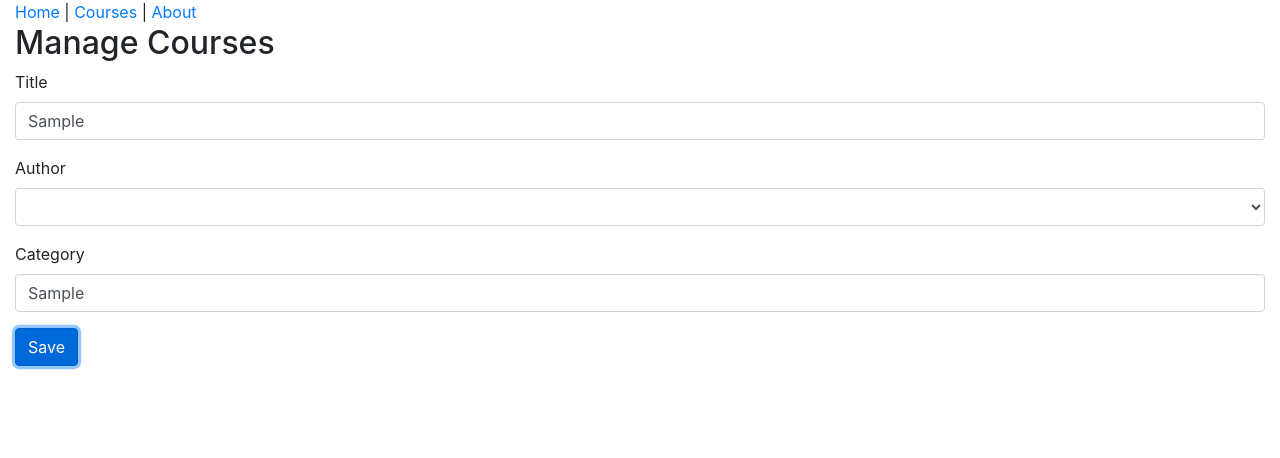
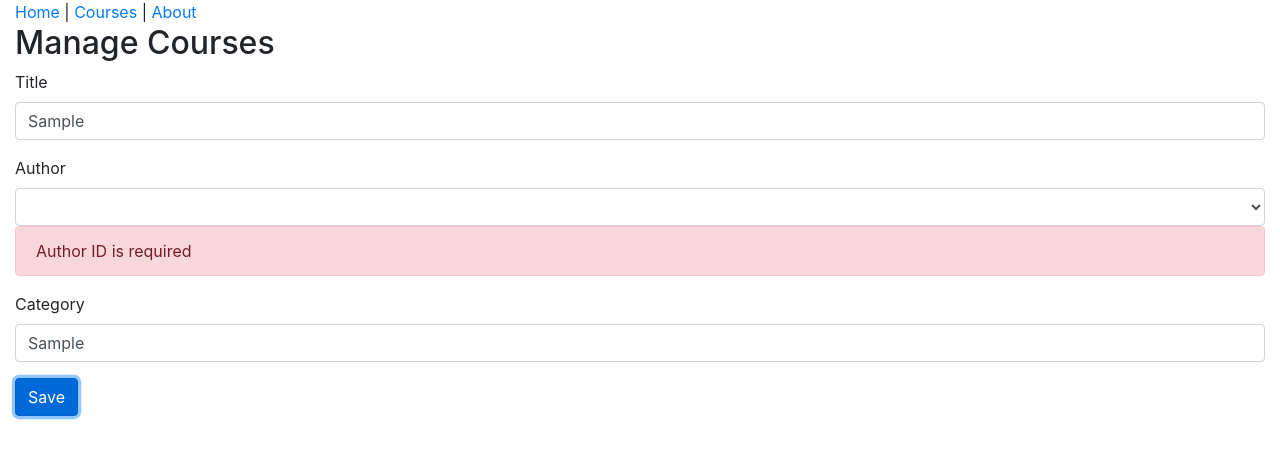
Before and after one commit to roundrobine/ps-flux, a React (Create React App) app: page /course in a window 1280 px wide. Both pictures are taken after typing "Sample", "Sample" into the empty fields and a click on the input "Save". Shown: the top 458 px of the page. Built offline with nearby package versions, Linux system fonts and the light colour scheme; no server answers.

Commit message:
implement form validation and course update functionality

```diff
--- a/src/componets/CourseForm.jsx
+++ b/src/componets/CourseForm.jsx
@@ -1,10 +1,18 @@
 import React from "react";
 import TextInput from "./common/TextInput";
+import PropTypes from "prop-types";
 
 function CourseForm(props) {
     return (
         <form onSubmit={props.onSubmit}>
-            <TextInput id="title" name="title" label="Title" onChange={props.onChange} value={props.course.title} />
+            <TextInput
+                id="title"
+                name="title"
+                label="Title"
+                onChange={props.onChange}
+                value={props.course.title}
+                error={props.errors.title}
+            />
 
             <div className="form-group">
                 <label htmlFor="author">Author</label>
@@ -20,6 +28,7 @@ function CourseForm(props) {
                         <option value="2">Scott Allen</option>
                     </select>
                 </div>
+                {props.errors.authorId && <div className="alert alert-danger">{props.errors.authorId}</div>}
             </div>
 
             <TextInput
@@ -28,6 +37,7 @@ function CourseForm(props) {
                 onChange={props.onChange}
                 label="Category"
                 value={props.course.category}
+                error={props.errors.category}
             />
 
             <input type="submit" value="Save" className="btn btn-primary" />
@@ -35,4 +45,11 @@ function CourseForm(props) {
     );
 }
 
+TextInput.propTypes = {
+    course: PropTypes.string.isRequired,
+    onSubmit: PropTypes.func.isRequired,
+    onChange: PropTypes.func.isRequired,
+    errors: PropTypes.object.isRequired,
+};
+
 export default CourseForm;
--- a/src/componets/ManageCoursePage.jsx
+++ b/src/componets/ManageCoursePage.jsx
@@ -1,9 +1,10 @@
-import React, { useState } from "react";
+import React, { useState, useEffect } from "react";
 import CourseForm from "./CourseForm";
 import * as courseApi from "../api/courseApi";
 import { toast } from "react-toastify";
 
 const ManageCoursePage = (props) => {
+    const [errors, setErrors] = useState({});
     const [course, setCourse] = useState({
         id: null,
         slug: "",
@@ -12,22 +13,43 @@ const ManageCoursePage = (props) => {
         category: "",
     });
 
+    useEffect(() => {
+        const slug = props.match.params.slug;
+        if (slug) {
+            courseApi.getCourseBySlug(slug).then((_course) => setCourse(_course));
+        }
+    }, [props.match.params.slug]);
+
     const handleChange = ({ target }) => {
-        setCourse({ ...course, [target.name]: target.value });
+        setCourse({ ...course, [target.name]: target.value }); // from the path '/courses/:slug'
     };
 
     const handleSubmit = (event) => {
         event.preventDefault();
+        if (!formIsValid()) return;
         courseApi.saveCourse(course).then(() => {
             props.history.push("/courses");
             toast.success("Course saved!!!");
         });
     };
 
+    const formIsValid = () => {
+        const _errros = {};
+
+        if (!course.title) _errros.title = "Tilte is required";
+        if (!course.authorId) _errros.authorId = "Author ID is required";
+        if (!course.category) _errros.category = "Category is required";
+
+        setErrors(_errros);
+
+        //Form is valid if error object has no properties
+        return Object.keys(_errros).length === 0;
+    };
+
     return (
         <>
             <h2>Manage Courses</h2>
-            <CourseForm course={course} onChange={handleChange} onSubmit={handleSubmit}></CourseForm>
+            <CourseForm course={course} onChange={handleChange} onSubmit={handleSubmit} errors={errors}></CourseForm>
         </>
     );
 };
--- a/tools/db.json
+++ b/tools/db.json
@@ -72,11 +72,11 @@
     },
     {
       "id": 11,
-      "slug": "kubernetes-in-action",
-      "title": "Kubernetes in Action",
+      "slug": "java-8-streams-advanced-concepts",
+      "title": "Java 9 Streams Advanced Concepts",
       "authorId": 2,
-      "category": "DevOps",
-      "createdAt": 1603277711140
+      "category": "Programming Languages",
+      "createdAt": 1603699436416
     }
   ],
   "authors": [
```
